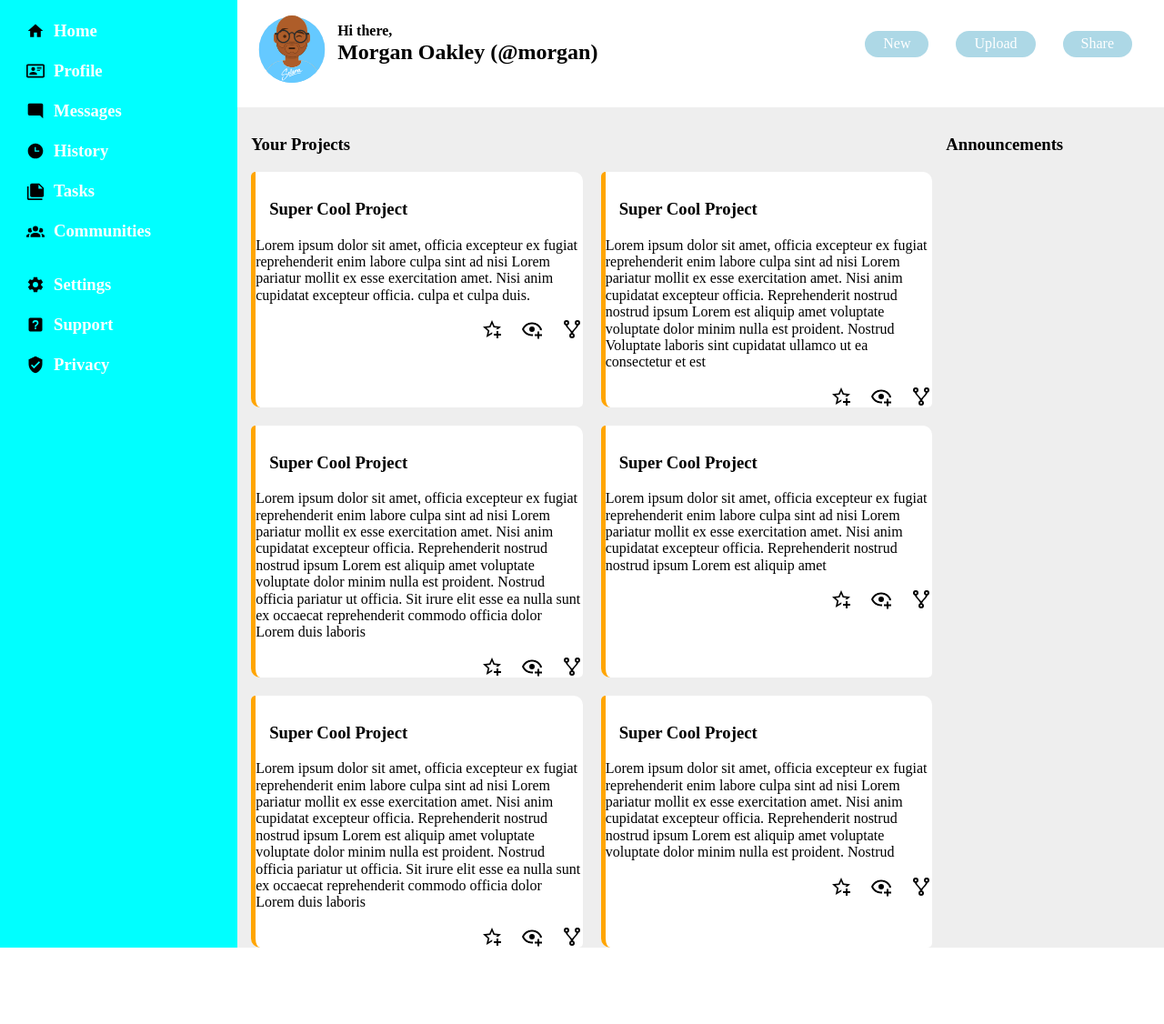
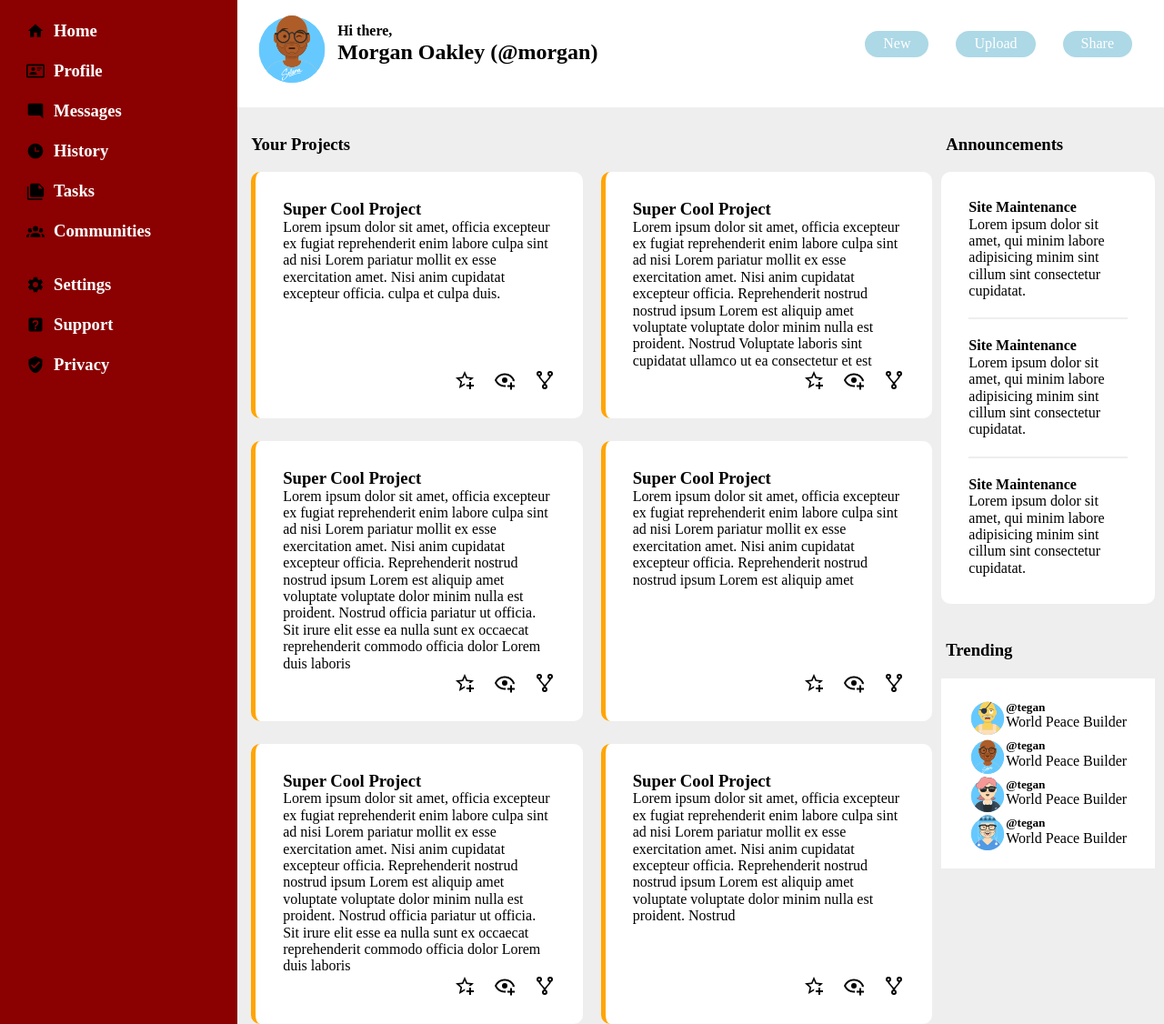
Before and after one commit to i4pg/admin-dashboard, a website: page index.html in a window 1280 px wide. Shown: the part 90-1216 px from the top of the page at 91% size. Before the commit the page ends 1132 px from the top, so only its background shows below. Drawn offline with nearby package versions, Linux system fonts and the light colour scheme.

Commit message:
Update main content's cards

```diff
--- a/css/style.css
+++ b/css/style.css
@@ -105,7 +105,7 @@ header .second-header .user-nav ul li a {
 
 aside {
   grid-area: 1 / 1 / 3 / 2;
-  background: cyan;
+  background: darkred;
   display: flex;
   flex-direction: column;
   justify-content: flex-start;
@@ -183,19 +183,31 @@ main .projects {
   grid-area: 2 / 1 / 3 / 2;
   display: grid;
   grid-template-columns: repeat(2, 1fr);
-  gap: 20px;
+  gap: 25px 20px;
   margin-left: 15px;
 }
 
 main .projects .card {
+  display: grid;
+  grid-template-rows: repeat(auto-fit, 1fr);
   background-color: white;
   border-left: solid 5px orange;
-  border-radius: 5px 10px;
+  border-radius: 10px;
+  padding: 30px;
+}
+
+main .projects .card .card-details p,
+main .projects .card .card-details h3,
+main .more .announcements .announ-details h4,
+main .more .announcements .announ-details p {
+  margin: 0;
+  padding: 0;
 }
 
 main .projects .card .card-icon {
   display: flex;
   justify-content: flex-end;
+  align-self: flex-end;
   gap: 20px;
 }
 
@@ -203,46 +215,53 @@ main .more {
   grid-area: 2 / 2 / 3/ 3;
   display: flex;
   flex-direction: column;
-  gap: 20px;
-  display: none;
+  gap: 10px;
 }
 
 main .more .announcements {
-  margin: 10px;
-  padding: 10px;
+  margin: 0px 10px;
+  padding: 30px;
   background-color: white;
   display: flex;
   flex-direction: column;
   justify-content: center;
+  border-radius: 10px;
 }
 
 main .more .announcements .announ-line {
   height: 2px;
   background-color: #eee;
+  margin: 20px 0;
 }
 
-main .more .trending > div {
+main .more .trending .trend-container {
+  margin: 0px 10px;
+  padding: 20px;
   background-color: white;
+  display: flex;
+  flex-direction: column;
+  justify-content: space-between;
+    align-items: center;
 }
 
-main .more .trending > div .trending-user {
+main .more .trending .trend-container .trending-user {
   display: flex;
   justify-content: space-around;
   align-items: center;
   justify-items: center;
 }
 
-main .more .trending > div .trending-user img {
+main .more .trending  .trend-container .trending-user img {
   width: 40px;
 }
 
-main .more .trending > div .trending-user .user-tag {
+main .more .trending  .trend-container .trending-user .user-tag {
   display: flex;
   flex-direction: column;
 }
 
-main .more .trending > div .trending-user .user-tag p,
-main .more .trending > div .trending-user .user-tag h5 {
+main .more .trending  .trend-container .trending-user .user-tag p,
+main .more .trending  .trend-container .trending-user .user-tag h5 {
   margin: 0;
   padding: 0;
 }
--- a/index.html
+++ b/index.html
@@ -266,7 +266,7 @@
         </div>
         <div class="trending">
           <h3>Trending</h3>
-          <div>
+          <div class="trend-container">
             <div class="trending-user">
               <img src="./svg/avataaars.svg" alt="avatar" />
               <div class="user-tag">
```
